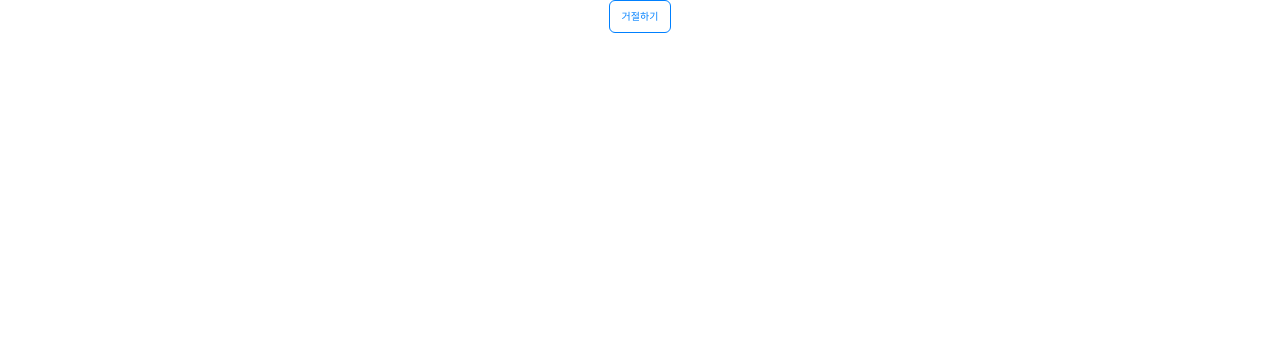
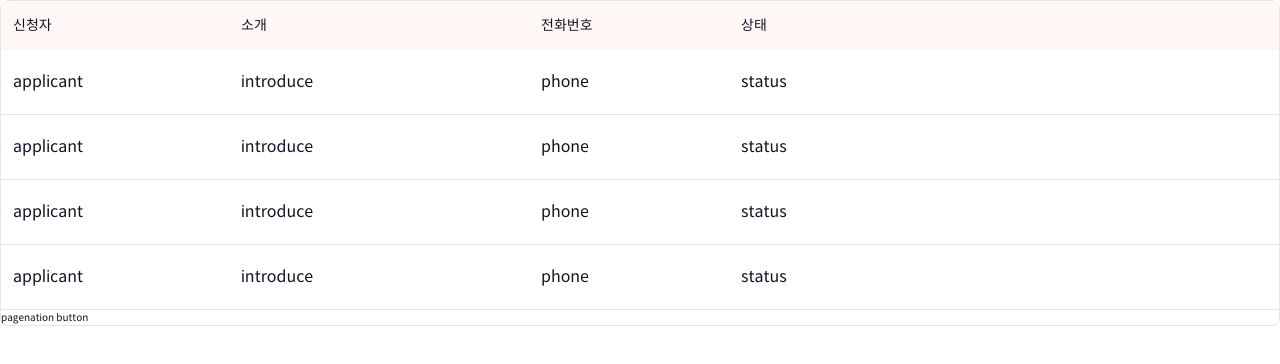
Before and after one commit to codeit-team9/give-more, a Next.js app: page / in a window 1280 px wide. Shown: the top 364 px of the page. Built offline with nearby package versions, Linux system fonts and the light colour scheme.

Commit message:
feat: ApplyList 기본 모양 제작

```diff
--- /dev/null
+++ b/src/components/owner/ApplyList.module.css
@@ -0,0 +1,58 @@
+.wrapper {
+  display: flex;
+  flex-direction: column;
+
+  border: 1px solid var(--gray-20);
+  border-radius: 8px;
+}
+
+.content {
+  display: flex;
+  flex-direction: row;
+  font-size: 1.6rem;
+  border-bottom: 1px solid var(--gray-20);
+}
+
+.header {
+  display: flex;
+  flex-direction: row;
+  background-color: #fef7f6;
+  font-size: 1.4rem;
+}
+
+.header .applicant {
+  width: 22.8rem;
+  padding: 1.4rem 1.2rem;
+}
+
+.applicant {
+  width: 22.8rem;
+  padding: 2rem 1.2rem;
+}
+
+.header .introduce {
+  padding: 1.4rem 1.2rem;
+}
+
+.introduce {
+  width: 30rem;
+  padding: 2rem 1.2rem;
+}
+
+.header .phone {
+  padding: 1.4rem 1.2rem;
+}
+
+.phone {
+  width: 20rem;
+  padding: 2rem 1.2rem;
+}
+
+.header .status {
+  padding: 1.4rem 1.2rem;
+}
+
+.status {
+  width: 23.6rem;
+  padding: 2rem 1.2rem;
+}
--- /dev/null
+++ b/src/components/owner/ApplyList.tsx
@@ -0,0 +1,15 @@
+import React from 'react';
+import styles from './ApplyList.module.css';
+
+function ApplyList() {
+  return (
+    <div className={styles.content}>
+      <div className={styles.applicant}>applicant</div>
+      <div className={styles.introduce}>introduce</div>
+      <div className={styles.phone}>phone</div>
+      <div className={styles.status}>status</div>
+    </div>
+  );
+}
+
+export default ApplyList;
--- /dev/null
+++ b/src/components/owner/ApplyListUi.tsx
@@ -0,0 +1,25 @@
+import React from 'react';
+import styles from './ApplyList.module.css';
+import ApplyList from './ApplyList';
+
+function ApplyListUi() {
+  return (
+    <div className={styles.wrapper}>
+      <div className={styles.header}>
+        <div className={styles.applicant}>신청자</div>
+        <div className={styles.introduce}>소개</div>
+        <div className={styles.phone}>전화번호</div>
+        <div className={styles.status}>상태</div>
+      </div>
+      <div>
+        <ApplyList />
+        <ApplyList />
+        <ApplyList />
+        <ApplyList />
+      </div>
+      <div className={styles.pagenation}>pagenation button</div>
+    </div>
+  );
+}
+
+export default ApplyListUi;
--- a/src/pages/index.tsx
+++ b/src/pages/index.tsx
@@ -1,7 +1,7 @@
-import StateButton from "@/components/@common/StateButton/StateButton";
+import ApplyList from '@/components/owner/ApplyListUi';
 
 function Home() {
-  return <StateButton type="reject" />;
+  return <ApplyList />;
 }
 
 export default Home;
```
